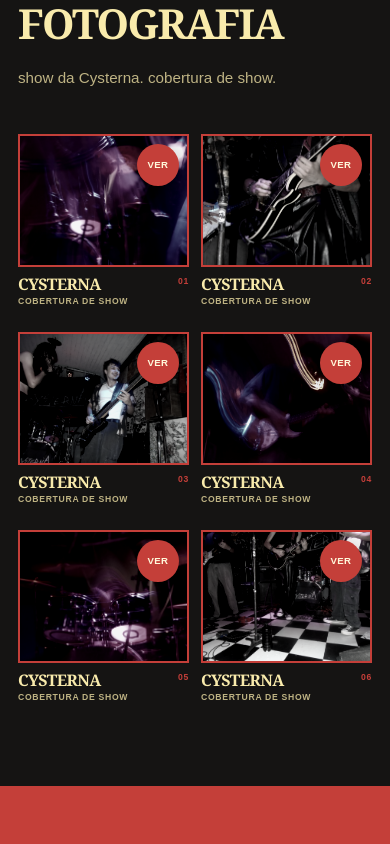
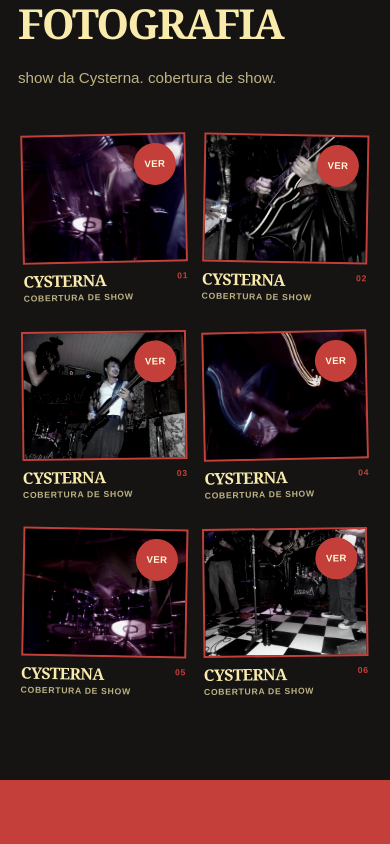
Before and after one commit to wired-layer-co/isabella-comunicacao-bandas, a React (Vite) app: page / in a window 390 px wide. Shown: the part 4600-5444 px from the top of the page. Built offline with nearby package versions, Linux system fonts and the light colour scheme.

Commit message:
style: devolve inclinação aos cards no celular

```diff
--- a/src/styles.css
+++ b/src/styles.css
@@ -145,13 +145,16 @@ button,a { color:inherit; } button { border:0; font:inherit; } img { display:blo
 @media (max-width:760px) {
   .work-group-panel { padding:68px var(--gutter) 82px; background:var(--ink); color:var(--paper); }
   .work-group header>span { color:var(--muted-paper); }
-  .work-grid { gap:24px 12px; margin-top:44px; }
-  .work-card { transform:none !important; }
+  .work-grid { gap:28px 16px; margin-top:44px; padding-inline:4px; }
+  .work-card:nth-child(3n + 1) { transform:rotate(-1.2deg) !important; }
+  .work-card:nth-child(3n + 2) { transform:rotate(1deg) !important; }
+  .work-card:nth-child(3n) { transform:rotate(-.7deg) !important; }
+  .work-card.is-playing,.work-card.is-previewing { transform:none !important; }
   .work-card-media { border-width:2px; }
   .work-card-copy { padding:9px 0 0; }
   .work-card-copy strong { font-size:clamp(.96rem,4.1vw,1.12rem); line-height:1; }
   .work-card-copy small,.work-card-copy span,.work-card-copy a { font-size:.54rem; }
-  .work-card:hover { transform:translateY(-4px) !important; }
+  .work-card:hover { transform:translateY(-4px) rotate(0deg) !important; }
   .work-card-action { width:42px; height:42px; }
   .work-group h3 { max-inline-size:10ch; font-size:clamp(2.8rem,11.2vw,3.45rem); }
   .group-fotografia h3 { max-inline-size:none; font-size:clamp(2.45rem,10.6vw,2.8rem); }
```
